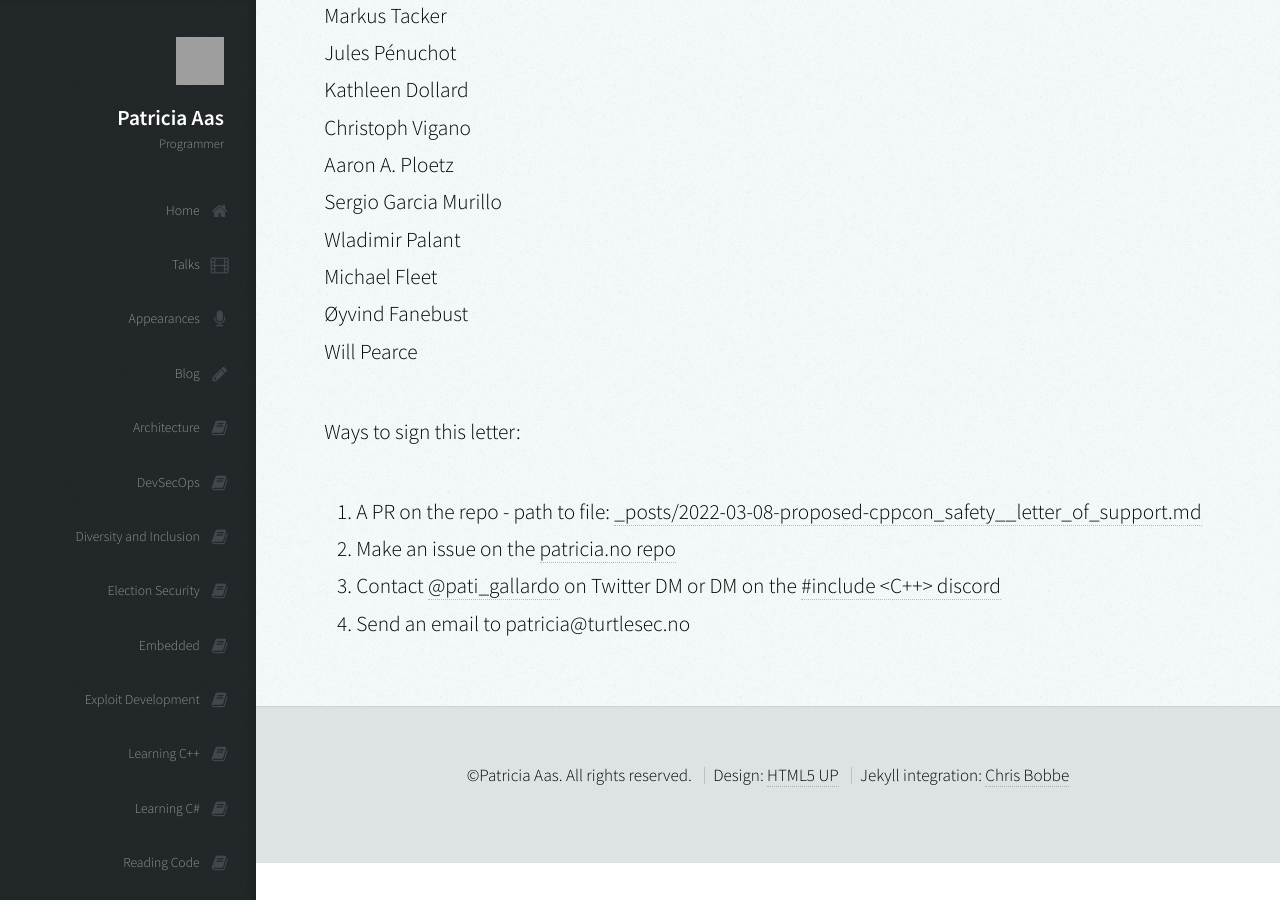
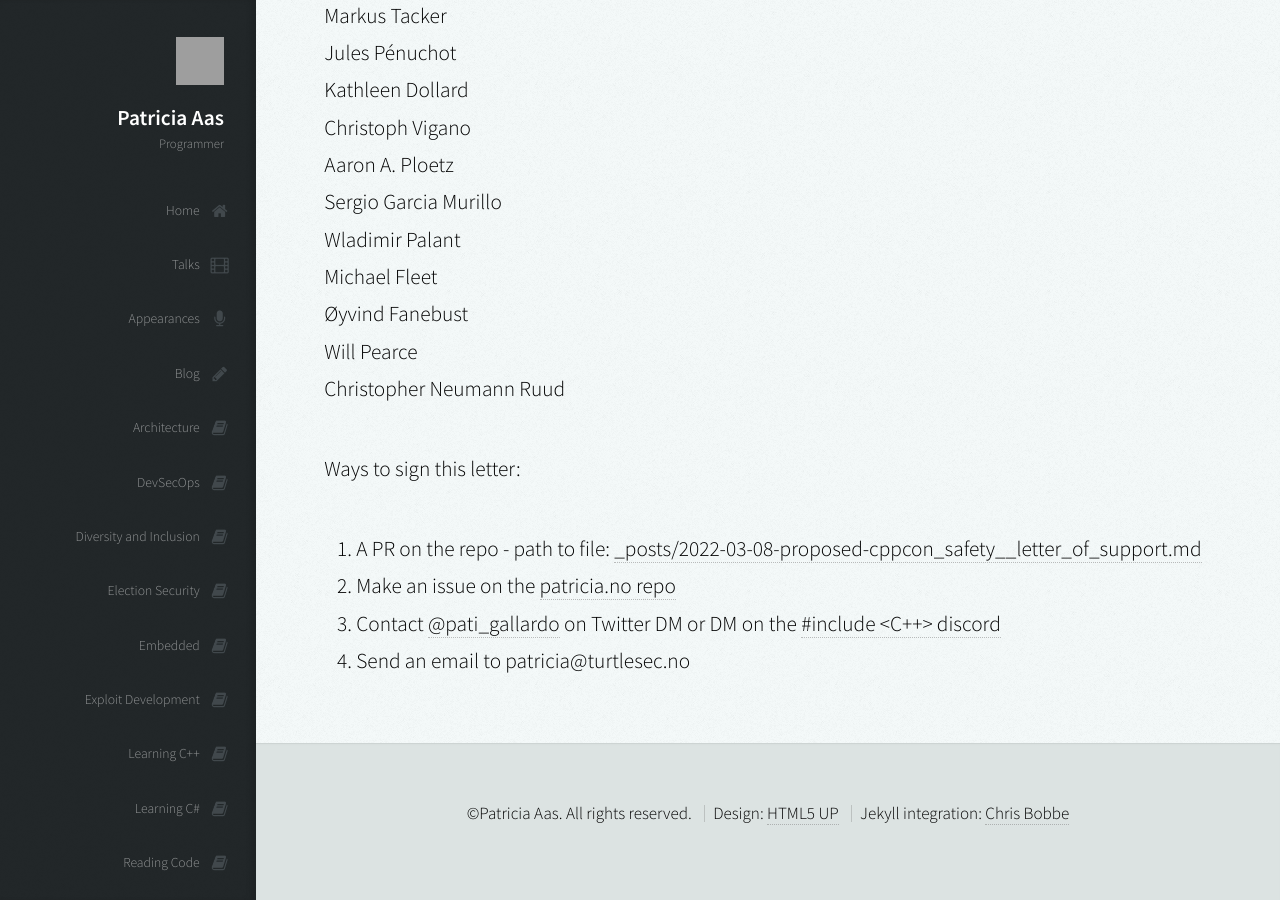
Before and after one commit to patricia-gallardo/patricia-gallardo.github.io, a Jekyll site: the page built from _posts/2022-03-08-proposed-cppcon_safety__letter_of_support.md, in a window 1280 px wide and 900 px high, scrolled down 8994 px. Built offline with Jekyll 4.4.1, drawn with Linux system fonts in a browser that asks for light colours; nearby versions of some CDN libraries; grey boxes are pictures that could not be loaded.

Commit message:
Update 2022-03-08-proposed-cppcon_safety__letter_of_support.md

```diff
--- a/_posts/2022-03-08-proposed-cppcon_safety__letter_of_support.md
+++ b/_posts/2022-03-08-proposed-cppcon_safety__letter_of_support.md
@@ -249,6 +249,7 @@ Wladimir Palant <br>
 Michael Fleet <br>
 Øyvind Fanebust <br>
 Will Pearce <br>
+Christopher Neumann Ruud<br>
 
 
 Ways to sign this letter:
```
